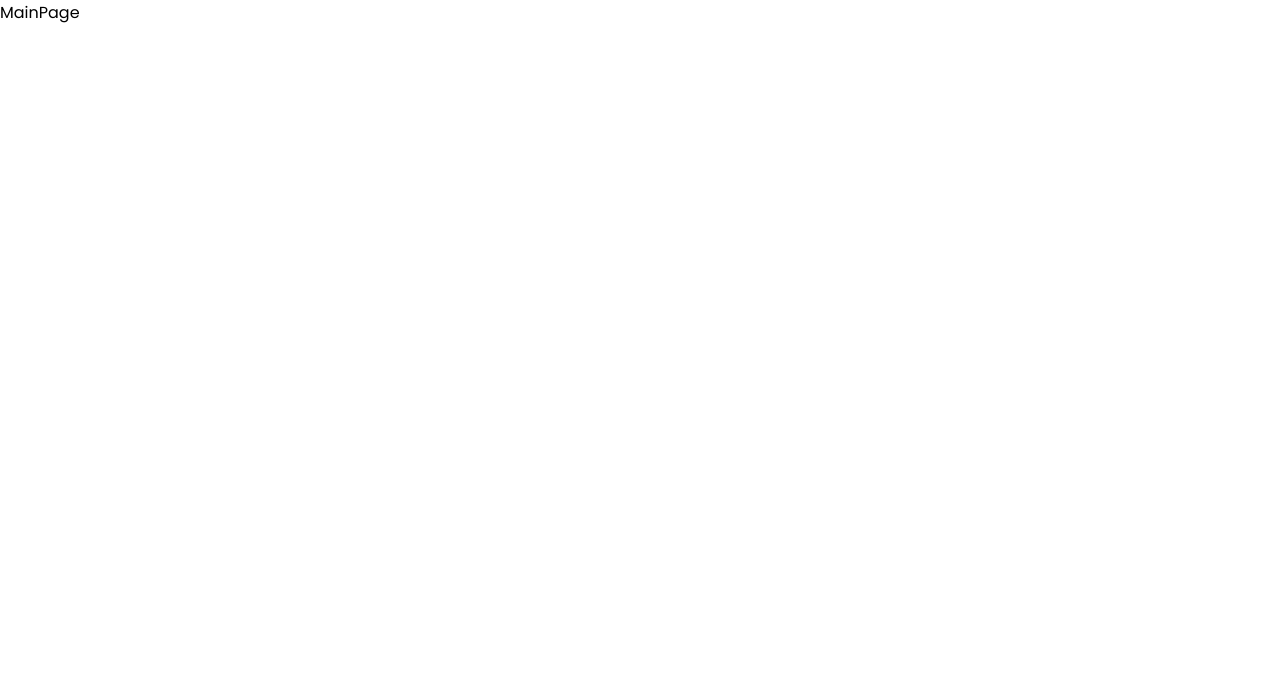
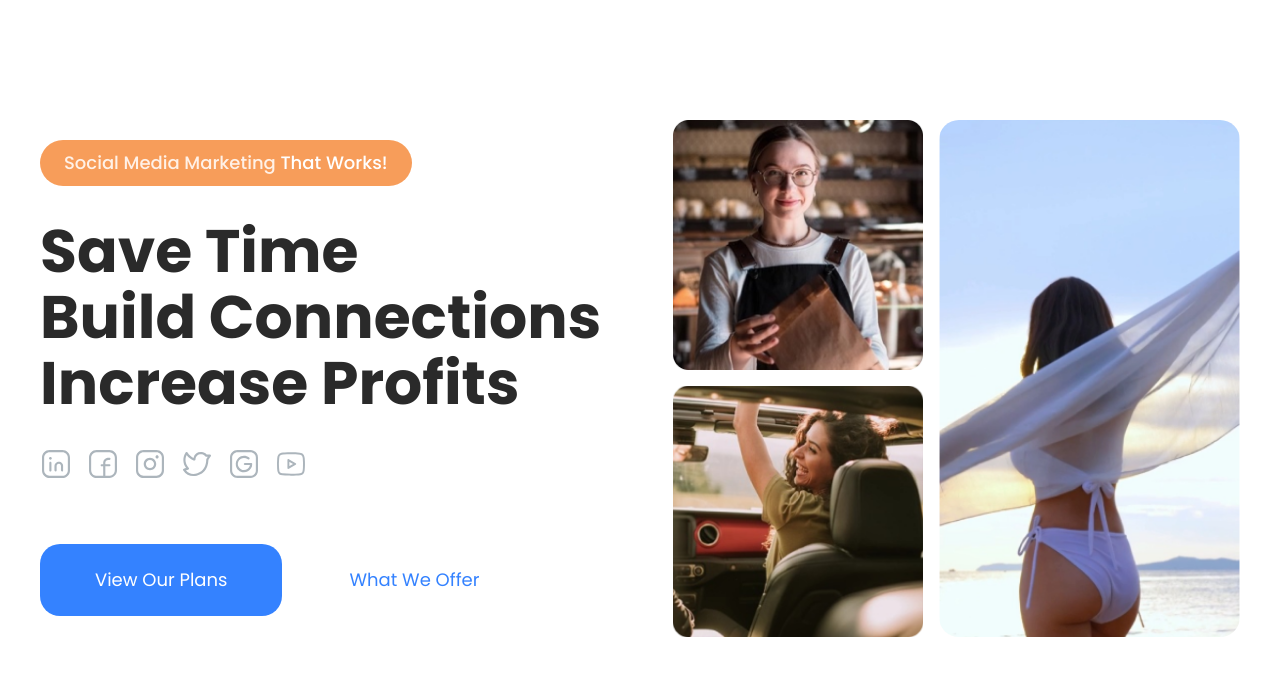
Before and after one commit to carterstorm/social--seal, a React (Vite) app: page / in a window 1280 px wide. Shown: the top 676 px of the page. Built offline with nearby package versions, Linux system fonts and the light colour scheme.

Commit message:
added all Hero component to Hero Section

```diff
--- a/src/pages/MainPage.tsx
+++ b/src/pages/MainPage.tsx
@@ -1,3 +1,5 @@
+import { HeroSection } from "../ui/HeroSection/HeroSection";
+
 export default function MainPage() {
-  return <div>MainPage</div>;
+  return <HeroSection />;
 }
--- /dev/null
+++ b/src/ui/HeroSection/HeroSection.tsx
@@ -0,0 +1,32 @@
+import classNames from "classnames";
+import HeroSectionStyles from "./HeroSectionStyles.module.scss";
+import ButtonsStyles from "../Buttons/ButtonsStyles.module.scss";
+import { SocialButtons } from "../SocialButtons/SocialButtons";
+import { HeroSubTitle } from "./HeroSubTitle/HeroSubTitle";
+import { HeroHeading } from "./HeroHeading/HeroHeading";
+import { ButtonLink, Buttons } from "../Buttons/Buttons";
+import { toMain } from "../../routes";
+import { HeroPhotos } from "./HeroPhotos/HeroPhotos";
+
+export function HeroSection() {
+  return (
+    <section className={classNames(HeroSectionStyles.hero)}>
+      <article className={classNames(HeroSectionStyles.hero__article)}>
+        <div className={classNames(HeroSectionStyles.content)}>
+          <HeroSubTitle />
+          <HeroHeading />
+          <SocialButtons />
+        </div>
+        <Buttons>
+          <ButtonLink title="View Our Plans" path={toMain()} />
+          <ButtonLink
+            title="What We Offer"
+            path={toMain()}
+            className={classNames(ButtonsStyles["buttonLink--transparent"])}
+          />
+        </Buttons>
+      </article>
+      <HeroPhotos />
+    </section>
+  );
+}
--- /dev/null
+++ b/src/ui/HeroSection/HeroSectionStyles.module.scss
@@ -0,0 +1,20 @@
+@import "/src/stylesVariables.scss";
+
+.hero {
+  @include desktopMaxWidth;
+  display: grid;
+  grid-template-columns: repeat(2, 1fr);
+  column-gap: 66px;
+  padding-top: 120px;
+  padding-bottom: 196px;
+
+  &__article {
+    display: flex;
+    flex-direction: column;
+    justify-content: center;
+    row-gap: 64px;
+  }
+}
+
+.content {
+}
```
